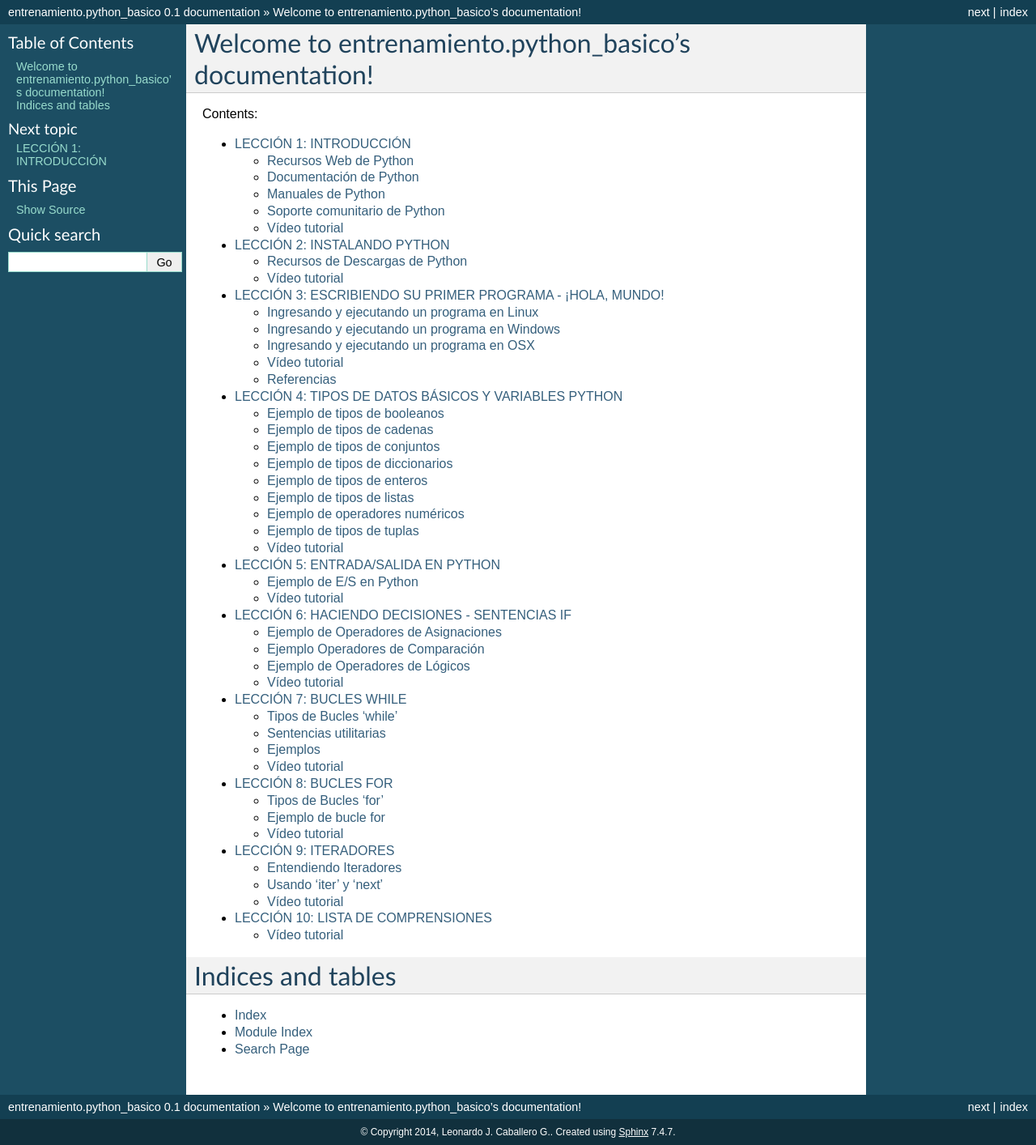
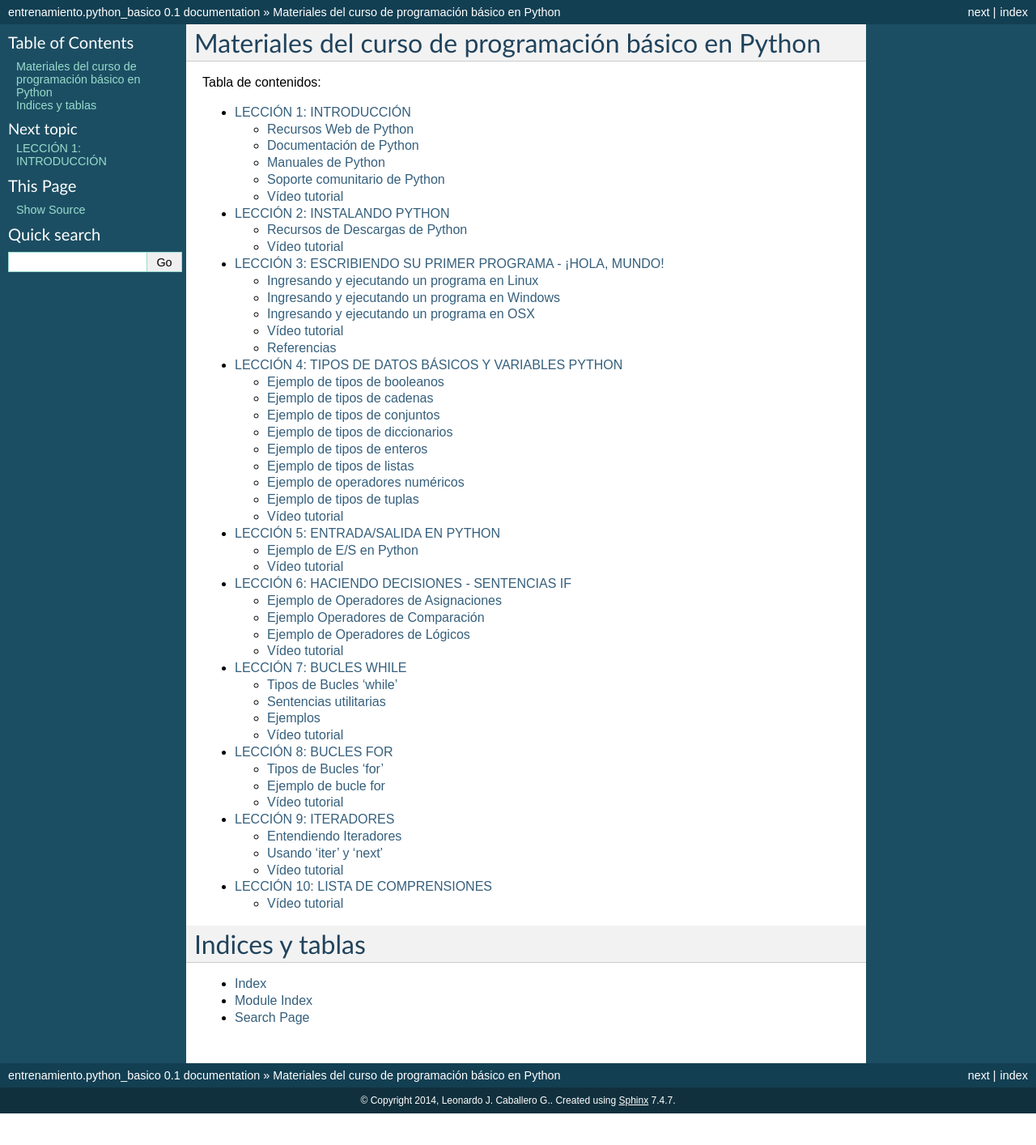
Before and after one commit to macagua/entrenamiento.python_basico, a Sphinx documentation site: the page built from source/index.rst, in a window 1280 px wide. Shown: the whole page at 81% size. Built offline with Sphinx 7.4.7, drawn with Linux system fonts in a browser that asks for light colours; pages that are not in the unit, such as notebooks, are missing from menus; after the commit the page ends 1375 px from its top, so only the background shows below that.

Commit message:
Cambiar plantilla de ingles a espanol

```diff
--- a/source/index.rst
+++ b/source/index.rst
@@ -3,10 +3,10 @@
    You can adapt this file completely to your liking, but it should at least
    contain the root `toctree` directive.
 
-Welcome to entrenamiento.python_basico's documentation!
-=======================================================
+Materiales del curso de programación básico en Python
+=====================================================
 
-Contents:
+Tabla de contenidos:
 
 .. toctree::
    :maxdepth: 2
@@ -25,8 +25,8 @@ Contents:
    leccion12/index
 
 
-Indices and tables
-==================
+Indices y tablas
+================
 
 * :ref:`genindex`
 * :ref:`modindex`
```
